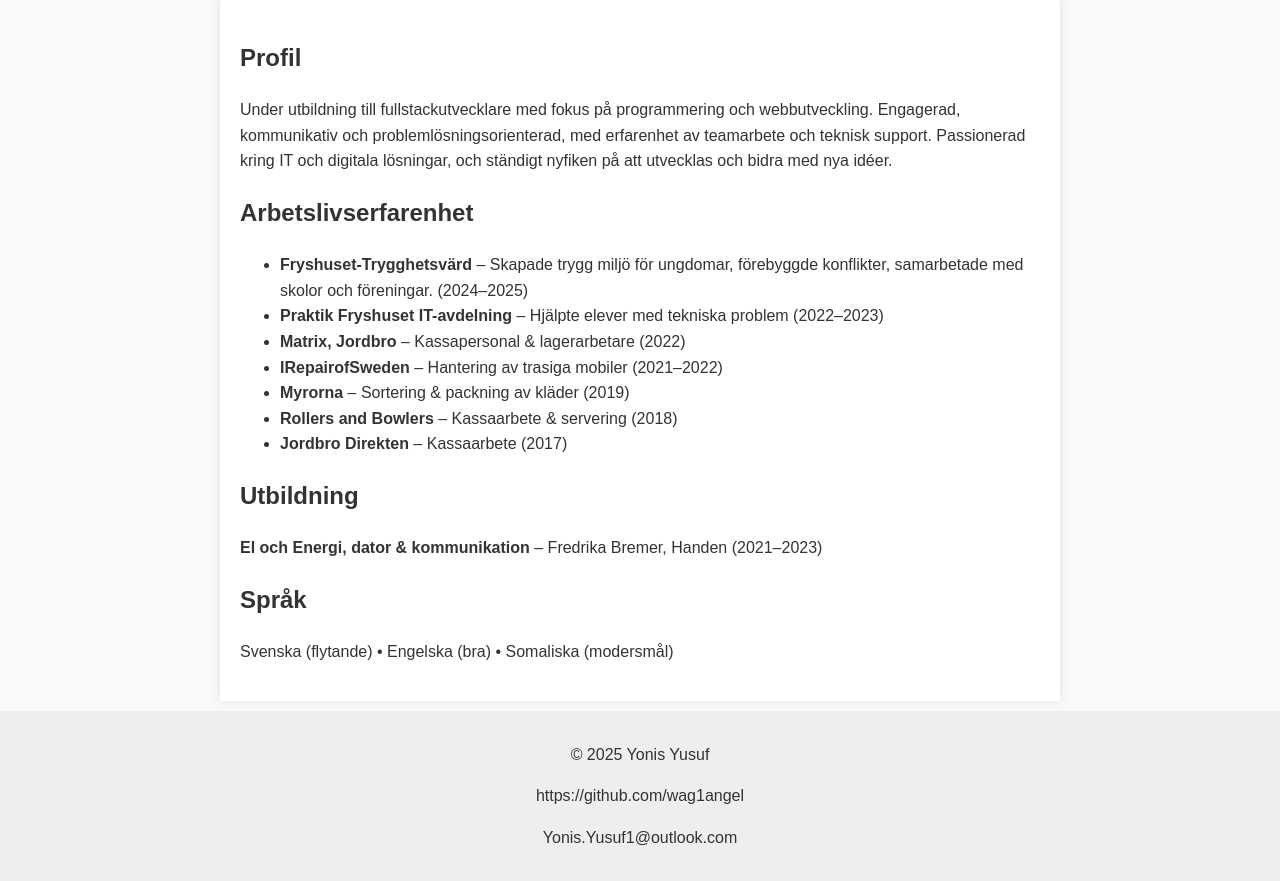
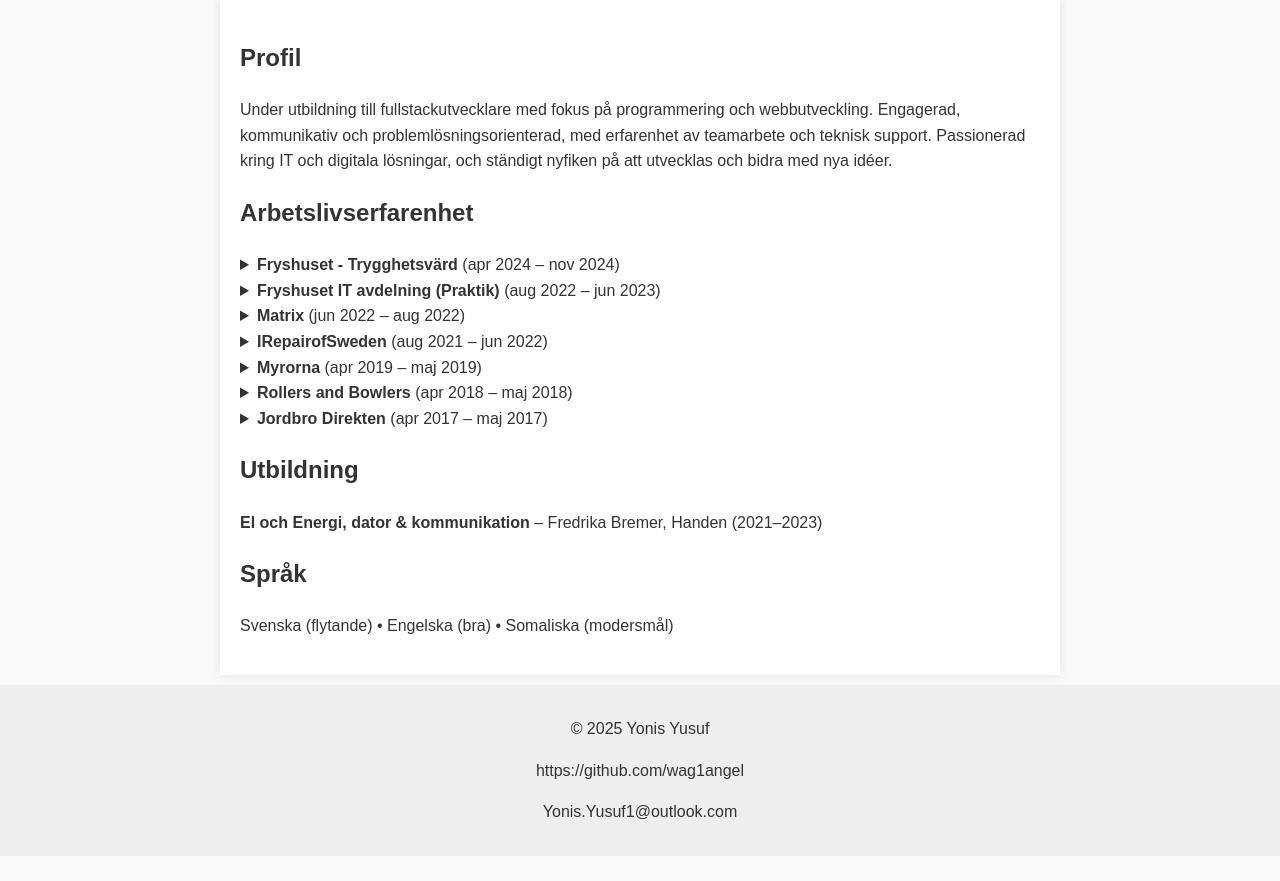
Before and after one commit to wag1angel/Yonis-cv-hemsida, a plain HTML site: page index.html in a window 1280 px wide. Shown: the part 65-946 px from the top of the page. After the commit the page ends 921 px from the top, so only its background shows below. Drawn offline with Linux system fonts and the light colour scheme.

Commit message:
Refactor experience section with details elements
Updated the structure of the experience section to use details elements for better readability and interaction.

```diff
--- a/index.html
+++ b/index.html
@@ -7,13 +7,11 @@
   <link rel="stylesheet" href="style.css">
 </head>
 <body>
-  <!-- SKIP-LINK: Lägga denna direkt efter <body> så att tangentbordsanvändare kan hoppa till huvudinnehållet -->
-  <!-- Klipp och klistra in: <a class="skip-link" href="#content">Hoppa till huvudinnehåll</a> -->
+  <!-- SKIP-LINK-->
   <a class="skip-link" href="#content">Hoppa till huvudinnehåll</a>
 
   <header>
     <h1>Yonis Yusuf</h1>
-    <!-- Kontaktinfo flyttad till kontakt.html för en renare header -->
 
     <!-- ===== Minimal, tillgänglig hamburgermeny (checkbox-hack) ===== -->
     <!-- INPUT: checkbox som styr om menyn är öppen. Behåll tabbning (göm visuellt, inte display:none). -->
@@ -41,18 +39,87 @@
       <p>Under utbildning till fullstackutvecklare med fokus på programmering och webbutveckling. Engagerad, kommunikativ och problemlösningsorienterad, med erfarenhet av teamarbete och teknisk support. Passionerad kring IT och digitala lösningar, och ständigt nyfiken på att utvecklas och bidra med nya idéer.</p>
     </section>
 
-    <!-- SECTION: Arbetslivserfarenhet. Listor är bra för läsbarhet och semantik -->
-    <section>
+    <!-- SECTION: Arbetslivserfarenhet. -->
+   <section class="experience-list">
       <h2>Arbetslivserfarenhet</h2>
-      <ul>
-        <li><strong>Fryshuset-Trygghetsvärd</strong> – Skapade trygg miljö för ungdomar, förebyggde konflikter, samarbetade med skolor och föreningar. (2024–2025)</li>
-        <li><strong>Praktik Fryshuset IT-avdelning</strong> – Hjälpte elever med tekniska problem (2022–2023)</li>
-        <li><strong>Matrix, Jordbro</strong> – Kassapersonal & lagerarbetare (2022)</li>
-        <li><strong>IRepairofSweden</strong> – Hantering av trasiga mobiler (2021–2022)</li>
-        <li><strong>Myrorna</strong> – Sortering & packning av kläder (2019)</li>
-        <li><strong>Rollers and Bowlers</strong> – Kassaarbete & servering (2018)</li>
-        <li><strong>Jordbro Direkten</strong> – Kassaarbete (2017)</li>
-      </ul>
+
+      <details class="job-accordion">
+        <summary>
+          <strong>Fryshuset - Trygghetsvärd</strong>
+          <span class="job-date">(apr 2024 – nov 2024)</span>
+        </summary>
+        <ul class="job-details-list">
+            <li>Skapade en trygg miljö för ungdomar som trygghetsvärd på Fryshuset.</li>
+            <li>Var en närvarande vuxen och förebyggde konflikter.</li>
+            <li>Byggde relationer och samarbetade med skolor, fritidsgårdar och lokala föreningar för att ge ungdomarna stöd.</li>
+        </ul>
+      </details>
+
+      <details class="job-accordion">
+        <summary>
+          <strong>Fryshuset IT avdelning (Praktik)</strong>
+          <span class="job-date">(aug 2022 – jun 2023)</span>
+        </summary>
+        <ul class="job-details-list">
+            <li>Hantering av skolkonton och teknikrelaterade problem för elever.</li>
+            <li>Support inom system som Schoolsoft och Google Drive.</li>
+        </ul>
+      </details>
+
+      <details class="job-accordion">
+        <summary>
+          <strong>Matrix</strong>
+          <span class="job-date">(jun 2022 – aug 2022)</span>
+        </summary>
+        <ul class="job-details-list">
+            <li>Hanterade kassaarbete, betalningar och returer, samt säkerställde korrekt kassaredovisning.</li>
+            <li>Assisterade kunder med produktfrågor och bidrog till en positiv kundupplevelse.</li>
+        </ul>
+      </details>
+
+      <details class="job-accordion">
+        <summary>
+          <strong>IRepairofSweden</strong>
+          <span class="job-date">(aug 2021 – jun 2022)</span>
+        </summary>
+        <ul class="job-details-list">
+            <li>Mottog och dokumenterade trasiga mobiler.</li>
+            <li>Identifierade skador och skickade vidare till reparationsavdelningen.</li>
+        </ul>
+      </details>
+
+      <details class="job-accordion">
+        <summary>
+          <strong>Myrorna</strong>
+          <span class="job-date">(apr 2019 – maj 2019)</span>
+        </summary>
+        <ul class="job-details-list">
+            <li>Sorterade och packade kläder för försäljning och distribution.</li>
+            <li>Bidrog till att hålla arbetsytor organiserade och effektiva.</li>
+        </ul>
+      </details>
+
+      <details class="job-accordion">
+        <summary>
+          <strong>Rollers and Bowlers</strong>
+          <span class="job-date">(apr 2018 – maj 2018)</span>
+        </summary>
+        <ul class="job-details-list">
+            <li>Ansvarade för kassatjänst och servering av mat till kunder.</li>
+            <li>Upprätthöll en trevlig atmosfär och gav god service i en snabbmatsmiljö.</li>
+        </ul>
+      </details>
+
+      <details class="job-accordion">
+        <summary>
+          <strong>Jordbro Direkten</strong>
+          <span class="job-date">(apr 2017 – maj 2017)</span>
+        </summary>
+        <ul class="job-details-list">
+            <li>Hanterade kassaarbete och hjälpte kunder med betalningar.</li>
+            <li>Assisterade med diverse arbetsuppgifter för att säkerställa en smidig butikdrift.</li>
+        </ul>
+      </details>
     </section>
 
     <!-- SECTION: Utbildning -->
```
